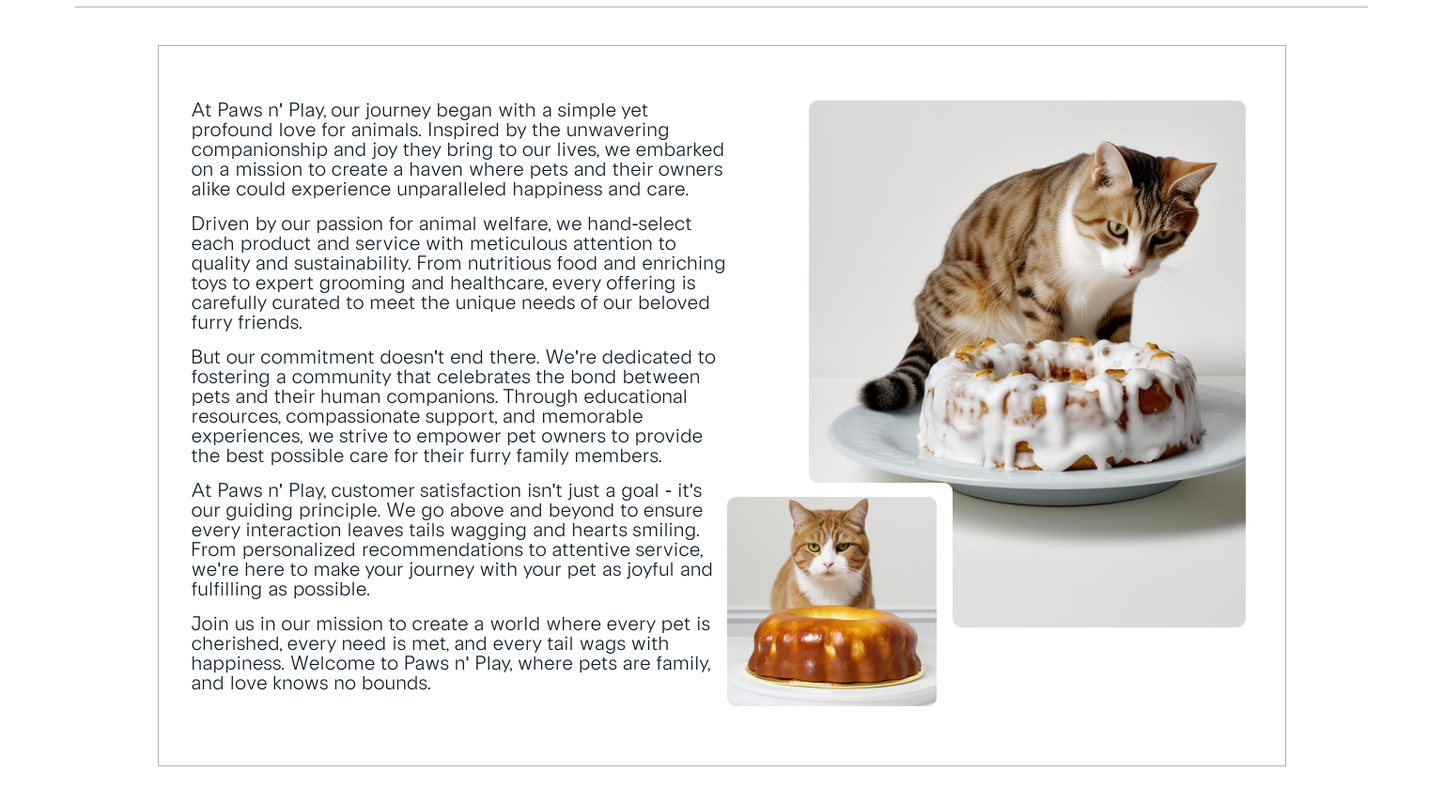
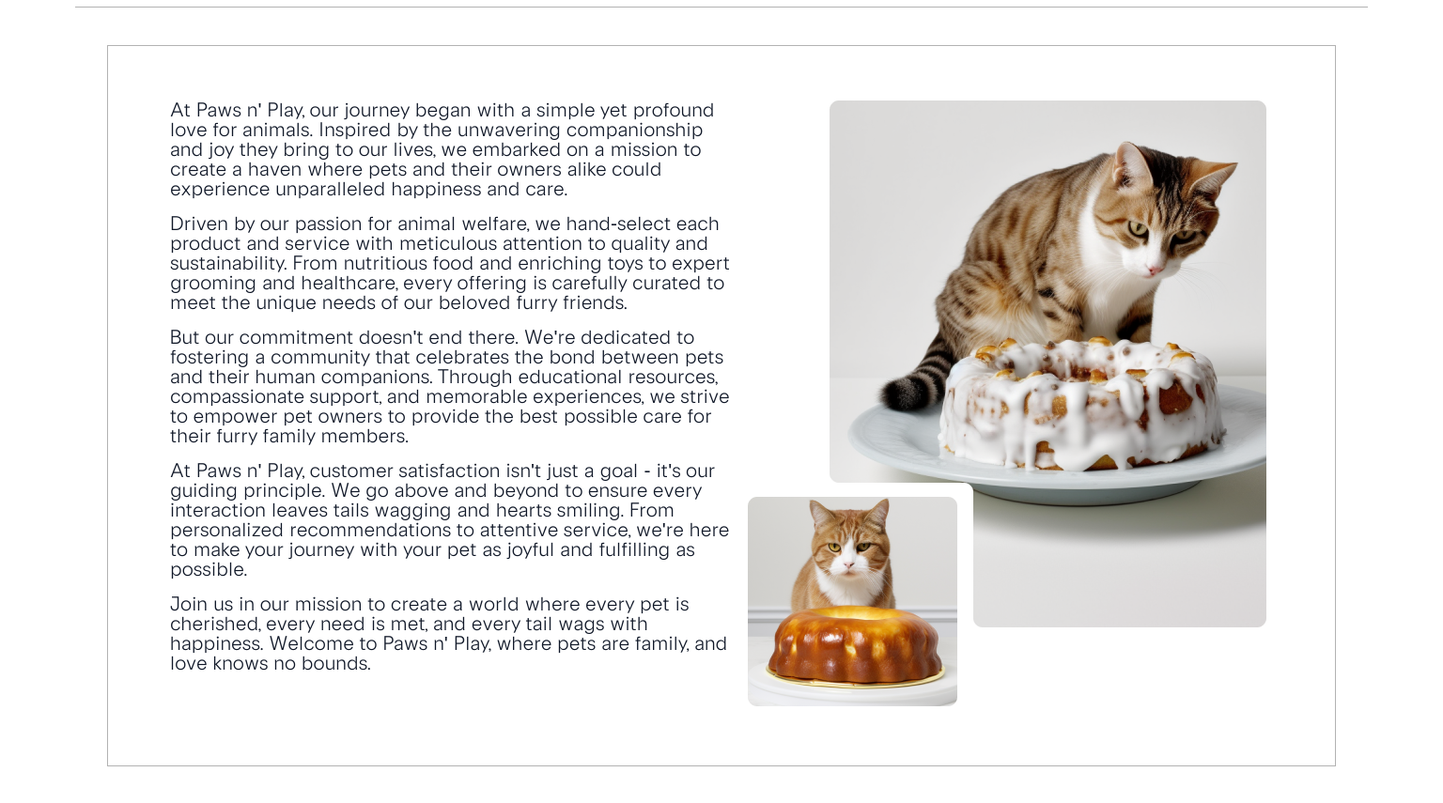
Before and after one commit to evandro-ribeiro/js-petshop-pawsnplay, a website: page index.html in a window 1536 px wide. Shown: the part 2939-3794 px from the top of the page at 94% size. Drawn offline with Linux system fonts and the light colour scheme.

Commit message:
feat: adiciona responsividade na seção about us para 1024px

```diff
--- a/assets/css/about_us.css
+++ b/assets/css/about_us.css
@@ -14,7 +14,7 @@
   }
 }
 
-@media (min-width: 1440px) {
+@media (min-width: 1024px) {
   #about {
     & .section_title {
       margin-bottom: 1.25rem;
@@ -26,9 +26,29 @@
     justify-content: center;
     border: 1px solid rgba(0, 0, 0, 0.3);
     color: #101828;
+    padding: 3rem 2rem 0 2rem;
+    margin: auto;
+    width: 95%;
+    height: 80vh;
+
+    & > img {
+      width: 50%;
+      height: 90%;
+    }
+  }
+
+  .about_text {
+    width: 50%;
+    line-height: 100%;
+    font-size: 0.9rem;
+    color: #101828;
+    padding-right: 0.5rem;
+  }
+}
+
+@media (min-width: 1440px) {
+  .about_content {
     padding: 3.625rem 2.5625rem 3.625rem 2.125rem;
-    margin: auto;
-    width: 75.0625rem;
     height: 48rem;
 
     & > img {
@@ -38,9 +58,7 @@
   }
 
   .about_text {
-    width: 35.625rem;
-    line-height: 100%;
+    /* width: 35.625rem; */
     font-size: 1.3125rem;
-    color: #101828;
   }
 }
```
